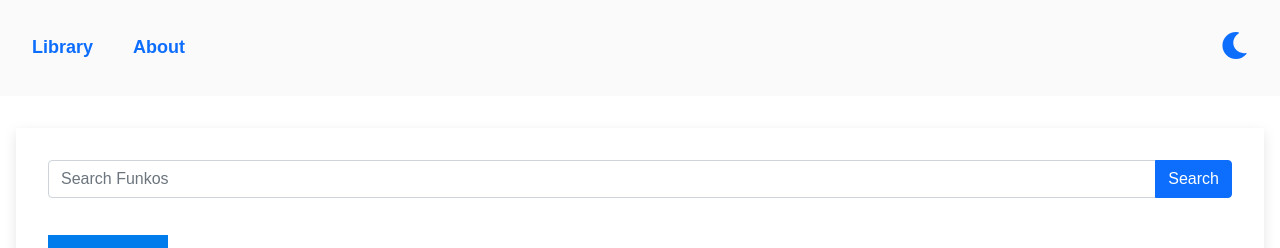
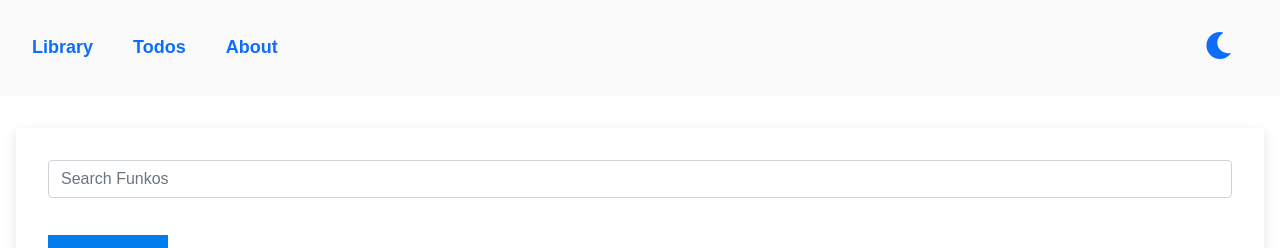
Before and after one commit to tasteslikestrawberries/funko-library, a React (Create React App) app: page / in a window 1280 px wide. Shown: the top 248 px of the page. Built offline with nearby package versions, Linux system fonts and the light colour scheme; no server answers.

Commit message:
todo list

```diff
--- a/src/App.css
+++ b/src/App.css
@@ -31,6 +31,15 @@ td {
   text-align: center;
 }
 
+ul{
+  margin:1rem;
+}
+
+button {
+  margin:0 1rem;
+  font-weight:bold;
+}
+
 @media (max-width: 50rem) {
   .funkoImg {
     display: none;
--- a/src/App.tsx
+++ b/src/App.tsx
@@ -10,6 +10,7 @@ import { faMoon, faSun } from "@fortawesome/free-solid-svg-icons";
 
 //components
 import Main from "./components/Main";
+import TodoList from "./components/TodoList/TodoList";
 import About from "./components/About";
 
 const StyledNav = styled.nav`
@@ -41,7 +42,7 @@ const StyledContainer = styled.div`
 const App = () => {
   const [isSunny, setSunny] = useState(false);
   const handleToggle = () => {
-    setSunny( (isSunny) => !isSunny);
+    setSunny((isSunny) => !isSunny);
   };
 
   return (
@@ -50,6 +51,7 @@ const App = () => {
         <StyledNav>
           <StyledLinks>
             <Link to="/main">Library</Link>
+            <Link to="/todo-list">Todos</Link>
             <Link to="/about">About</Link>
           </StyledLinks>
           <button
@@ -73,6 +75,7 @@ const App = () => {
         <StyledContainer>
           <Routes>
             <Route path="main" element={<Main />} />
+            <Route path="todo-list" element={<TodoList />} />
             <Route path="about" element={<About />} />
             <Route path="*" element={<Main/>} />
           </Routes>
--- a/src/components/Main.tsx
+++ b/src/components/Main.tsx
@@ -48,10 +48,6 @@ const Main: React.FC = () => {
             value={searchData}
             onInput={(e) => setSearchData(e.currentTarget.value)}
           />
-
-          <button className="btn btn-primary" type="button" id="button-addon1">
-            Search
-          </button>
         </div>
       </StyledHeader>
 
```
